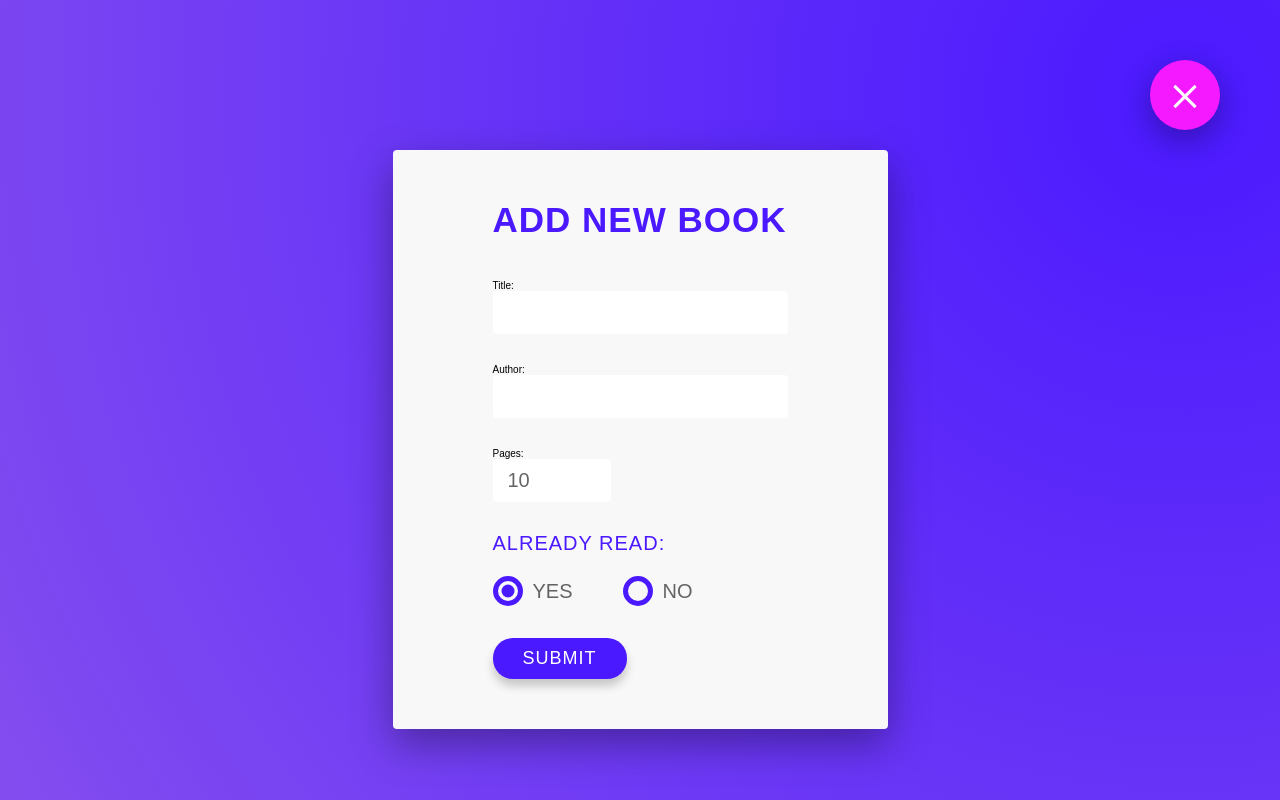
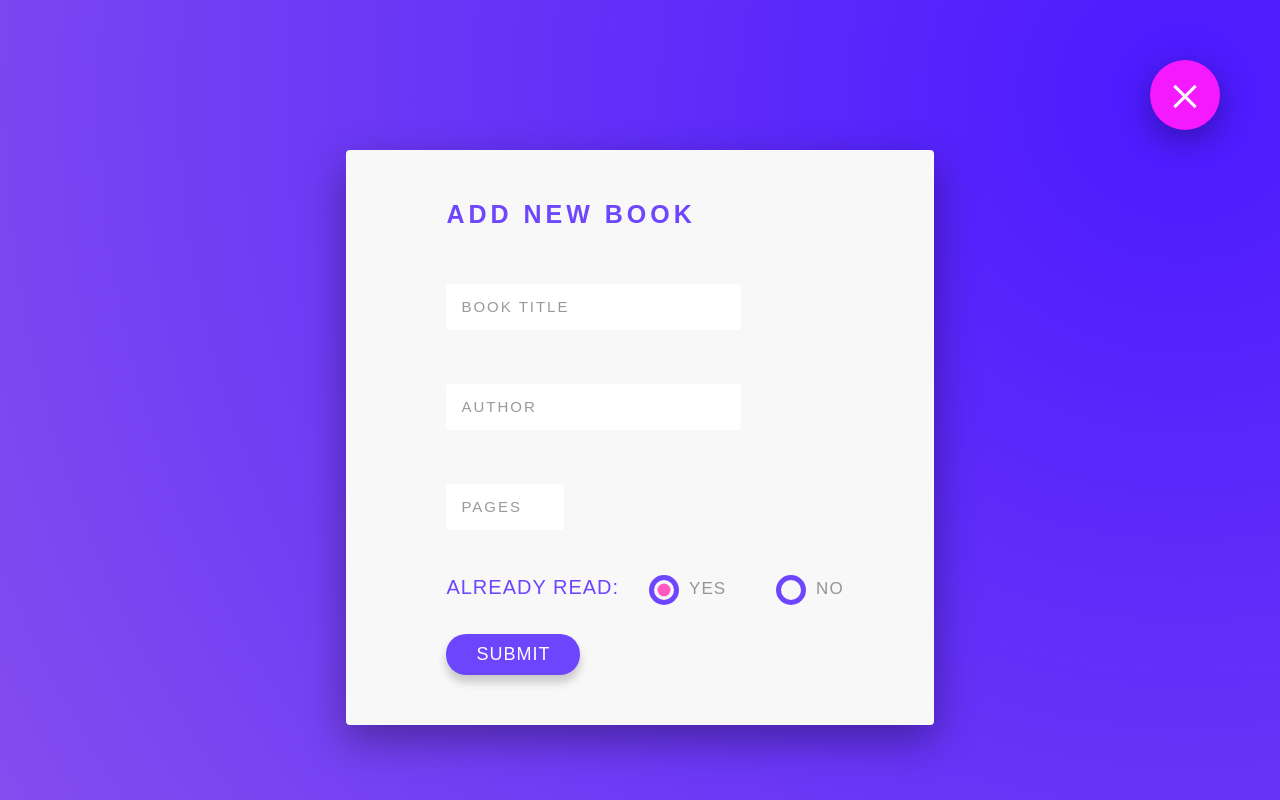
Before and after one commit to Javier-Machin/react-simple-library, a React (Create React App) app: page / in a window 1280 px wide. Both pictures are taken after a click on the label 1185 px from the left and 95 px from the top of the page. Built offline with nearby package versions, Linux system fonts and the light colour scheme.

Commit message:
Style new book form inputs and labels

```diff
--- a/src/App.css
+++ b/src/App.css
@@ -94,16 +94,16 @@ button {
   border-radius: 4px;
   text-align: left;
   background-color: rgb(248,248,248);
-  padding: 5rem 10rem;
+  padding: 5rem 4rem 5rem 10rem;
   box-shadow: 0 1.5rem 4rem rgba(0,0,0,0.35);
 }
 
 .newbook__form-header {
-  color: rgb(75,25,255);
+  color: rgba(75,25,255,.8);
   text-transform: uppercase;
-  font-size: 3.5rem;
-  margin-bottom: 4rem;
-  letter-spacing: .1rem;
+  font-size: 2.5rem;
+  margin-bottom: 2.5rem;
+  letter-spacing: .4rem;
 }
 
 .newbook__form-input {
@@ -112,18 +112,69 @@ button {
   border-radius: 4px;
   font-size: 2rem;
   padding: 1rem 1.5rem;
-  margin-bottom: 3rem;
+  margin-top: 3rem;
+  border-bottom: 3px solid transparent;
+  transition: all .3s;
 }
 
 .newbook__form-input:focus {
   outline: none;
+  box-shadow: 0 1rem 2rem rgba(rgba(0,0,0,.6), .1);
+  border-bottom: 3px solid rgb(75,25,255);
+}
+
+.newbook__form-input:focus:invalid {
+  border-bottom: 3px solid rgba(255,50,180,.9);
+}
+
+.newbook__form-input::-webkit-input-placeholder {
+  color: rgba(0,0,0,.4);
+  font-size: 1.5rem;
+  letter-spacing: .2rem;
+  font-weight: 500;
+  text-transform: uppercase;
+}
+
+.newbook__form-label {
+  position: relative;
+  top: -4rem;
+  font-size: 1.5rem;
+  letter-spacing: .2rem;
+  font-weight: 500;
+  margin-left: 2rem;
+  margin-top: .7rem;
+  display: block;
+  transition: all .3s;
+  display: inline-block;
+  text-transform: uppercase;
+  color: rgba(0,0,0,.4);
+}
+
+.newbook__form-label--1 {
+  left: -8.1rem;
+}
+
+.newbook__form-label--2 {
+  left: -10.4rem;
+}
+
+.newbook__form-label--3 {
+  left: -8.9rem;
+}
+
+.newbook__form-input--1:placeholder-shown ~ .newbook__form-label--1,
+.newbook__form-input--2:placeholder-shown ~ .newbook__form-label--2,
+.newbook__form-input--3:placeholder-shown ~ .newbook__form-label--3 {
+  opacity: 0;
+  visibility: hidden;
+  transform: translateX(5rem);
 }
 
 .newbook__form-btn {
   font-size: 1.8rem;
   text-decoration: none;
   border: none;
-  background-color:rgb(75,25,255);;
+  background-color: rgba(75,25,255,.8);
   color: white;
   border-radius: 20px;
   padding: 1rem 3rem;
@@ -139,10 +190,6 @@ button {
 .newbook__form-btn:hover {
   transform: translateY(-3px);
   box-shadow: 0 1.3rem 3rem rgba(0,0,0,.2);
-}
-.newbook__form-btn::after {
-  transform: scaleX(1.4) scaleY(1.6);
-  opacity: 0;
 }
 
 .newbook__form-btn:active,
@@ -204,9 +251,10 @@ button {
 
 .newbook__form-radio-header {
   font-size: 2rem;
-  color: rgb(75,25,255);
+  color: rgba(75,25,255,.8);
   text-transform: uppercase;
   letter-spacing: .1rem;
+  margin-right: 3rem;
 }
 
 /* input */
@@ -218,9 +266,10 @@ button {
 .newbook__form-radio-label--no {
   position: relative;
   display: inline-block;
-  font-size: 2rem;
+  font-size: 1.7rem;
+  letter-spacing: .1rem;
   text-transform: uppercase;
-  color: rgba(0,0,0,.6);
+  color: rgba(0,0,0,.4);
   padding-left: 4rem;
   cursor: pointer;
   margin-top: 2.5rem;
@@ -231,7 +280,7 @@ button {
 .newbook__form-radio-btn--no {
   height: 3rem;
   width: 3rem;
-  border: 5px solid rgb(75,25,255);
+  border: 5px solid rgba(75,25,255,.8);;
   border-radius: 50%;
   display: inline-block;
   position: absolute;
@@ -250,7 +299,7 @@ button {
   top: 50%;
   left: 50%;
   transform: translate(-50%, -50%);
-  background-color: rgb(75,25,255);
+  background-color: rgba(255,50,180,.8);
   opacity: 0;
   transition: opacity .2s;
 }
--- a/src/App.js
+++ b/src/App.js
@@ -29,8 +29,7 @@ class App extends Component {
     );
   }
 
-  handleBookCreate(title, author, pages, read) {
-    return event => {
+  handleBookCreate(event, title, author, pages, read) {
     event.preventDefault();
 
     const newBook = {
@@ -42,7 +41,8 @@ class App extends Component {
 
     storageManager.addBook(newBook);
     this.setState({books: storageManager.getBooks()});
-    }
+
+    document.getElementById("modal-toggle").checked = false;
   }
 
   handleBookDelete(index) {
--- a/src/components/BookForm.js
+++ b/src/components/BookForm.js
@@ -6,58 +6,77 @@ class BookForm extends Component {
     this.state = {
       title: '',
       author: '',
-      pages: 10,
+      pages: '',
       read: "yes"
     };
 
     this.handleChange = this.handleChange.bind(this);
+    this.handleSubmit = this.handleSubmit.bind(this);
   }
 
   handleChange(event) {
     this.setState({[event.target.name]: event.target.value});
   }
 
-  render() {
+  handleSubmit(event) {
     const { title, author, pages, read } = this.state;
 
+    this.props.handleBookCreate(event, title, author, pages, read)
+
+    this.setState({
+      title: '',
+      author: '',
+      pages: '',
+      read: "yes"
+    });
+  }
+
+  render() {
     return (
       <form className="newbook__form" onSubmit={
-        this.props.handleBookCreate(title, author, pages, read)
+        (event) => this.handleSubmit(event)
       }>
         <div>
           <h2 className="newbook__form-header">
             Add new book
           </h2>
         </div>
-        <label>Title:</label><br />
+
         <input type="text"
                name="title"
-               className="newbook__form-input"
+               className="newbook__form-input newbook__form-input--1"
                id="form-title"
-               value={this.state.name}
+               value={this.state.title}
                onChange={this.handleChange}
+               placeholder="Book title"
+               required
+               minLength="3"
                maxLength="25" /><br />
+        <label className="newbook__form-label newbook__form-label--1">Title</label><br />
 
-        <label>Author:</label><br />
         <input type="text"
                name="author"
-               className="newbook__form-input"
+               className="newbook__form-input newbook__form-input--2"
                id="form-author"
                value={this.state.author}
                onChange={this.handleChange}
+               placeholder="Author"
+               required
+               minLength="3"
                maxLength="15" /><br />
+        <label className="newbook__form-label newbook__form-label--2">Author</label><br />
 
-        <label>Pages:</label><br />
         <input type="number"
                name="pages"
-               className="newbook__form-input"
+               className="newbook__form-input newbook__form-input--3"
                id="form-pages"
                value={this.state.pages}
                onChange={this.handleChange}
+               placeholder="Pages"
+               required
                min="10"
                max="9999" /><br />
-
-        <label className="newbook__form-radio-header">already read:</label><br />
+        <label className="newbook__form-label newbook__form-label--3">Pages</label><br />
 
         <input type="radio"
                id="readYes"
@@ -66,6 +85,8 @@ class BookForm extends Component {
                checked={this.state.read === 'yes'}
                onChange={this.handleChange}
                name="read" />
+        <label className="newbook__form-radio-header">already read:</label>
+
         <label className="newbook__form-radio-label--yes" htmlFor="readYes">
           <span className="newbook__form-radio-btn--yes"></span>
           Yes
```
Lines whose indentation alone changed are shown as unchanged.
